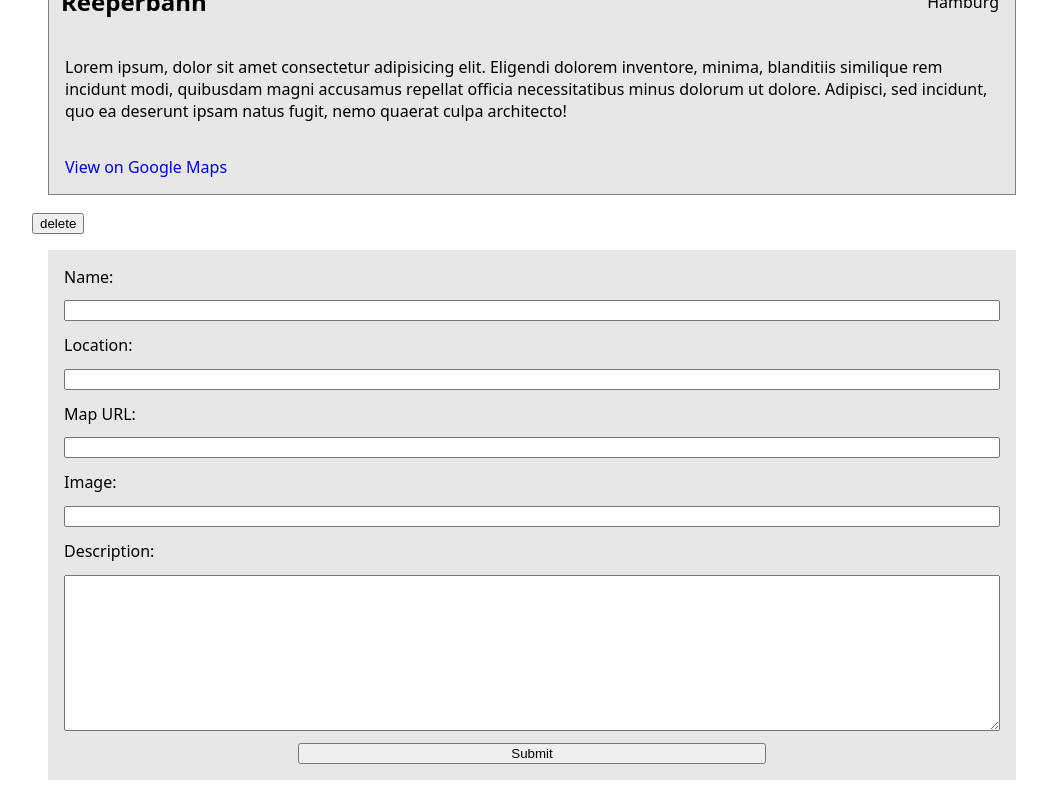
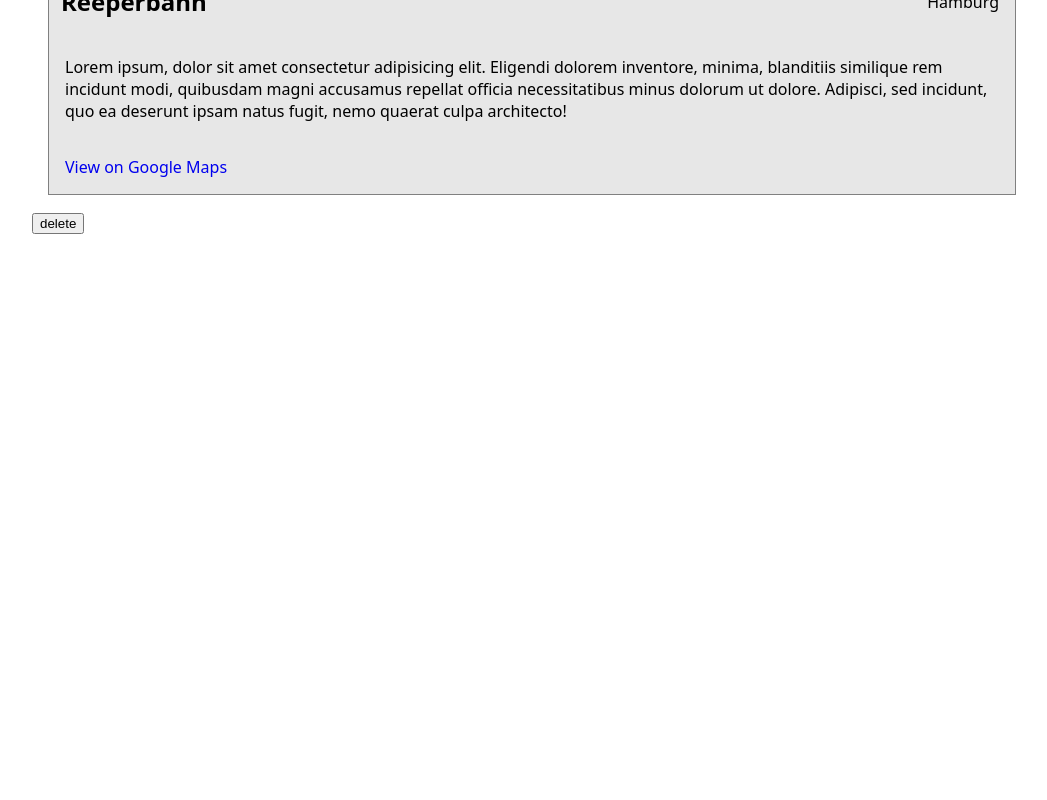
Before and after one commit to marcel-epp/crud-recap, a Next.js app: page /places/1 in a window 1280 px wide. Shown: the part 823-1623 px from the top of the page, without its empty margins (108-1155 px from the left). After the commit the page ends 1077 px from the top, so only its background shows below. Built offline with nearby package versions, Linux system fonts and the light colour scheme.

Commit message:
add fixes

```diff
--- a/pages/places/[id].js
+++ b/pages/places/[id]/index.js
@@ -1,6 +1,5 @@
 import DetailsCard from "@/components/DetailsCard";
 import { useRouter } from "next/router";
-import EditPlaces from "./edit";
 
 export default function DetailsPage({ initialPlaces, handleDeletePlace }) {
   const router = useRouter();
@@ -10,7 +9,7 @@ export default function DetailsPage({ initialPlaces, handleDeletePlace }) {
   console.log(detailsID);
 
   if (!detailsID) {
-    return <h1>"Sorry, no"</h1>;
+    return <h1>Sorry, not available...</h1>;
   }
 
   return (
@@ -19,7 +18,6 @@ export default function DetailsPage({ initialPlaces, handleDeletePlace }) {
         detailsID={detailsID}
         handleDeletePlace={handleDeletePlace}
       />
-      <EditPlaces initialPlaces={initialPlaces} />
     </>
   );
 }
```
Also changed, not shown: pages/places/[id]/edit.js (renamed from pages/places/edit.js).
